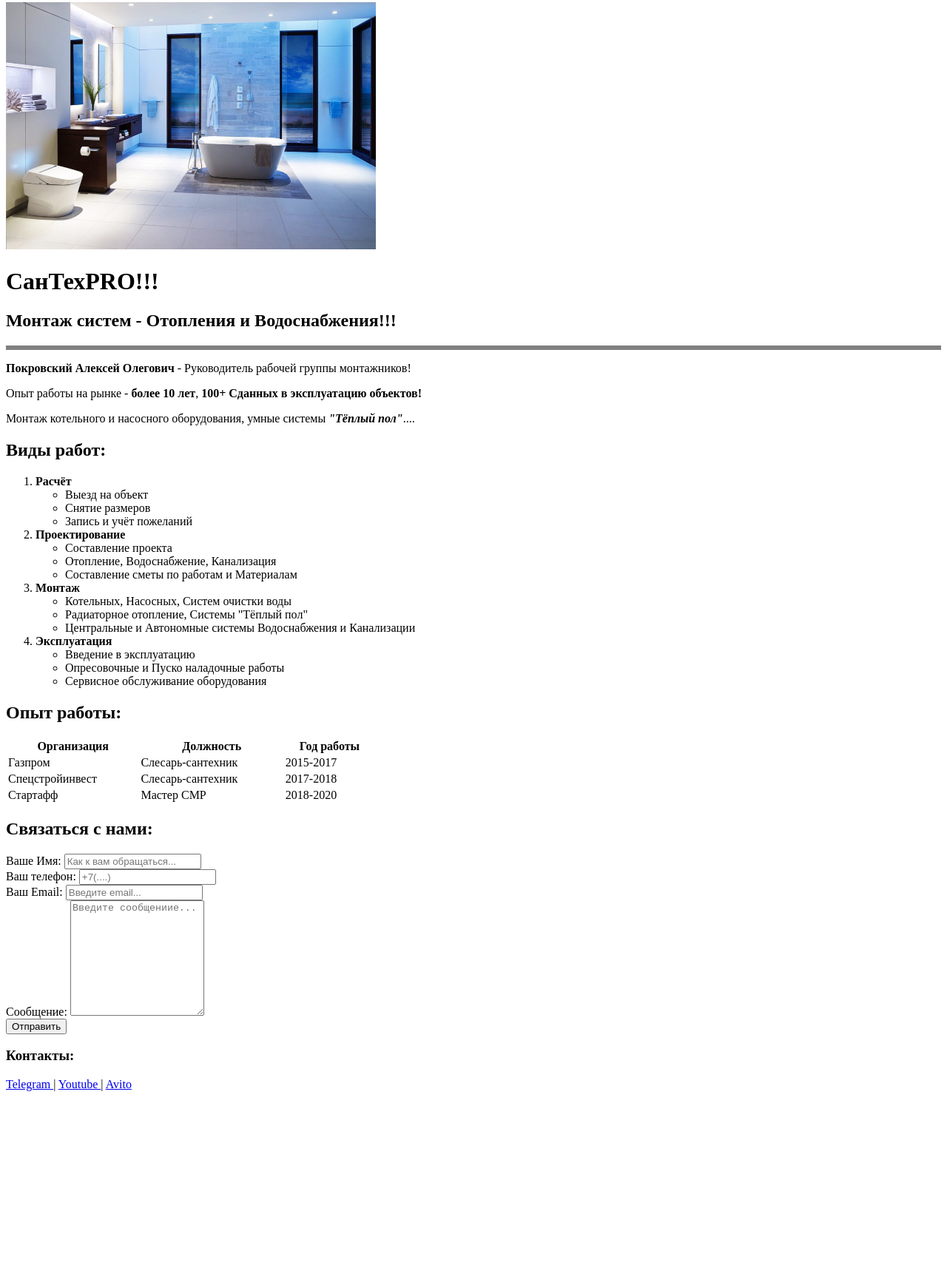
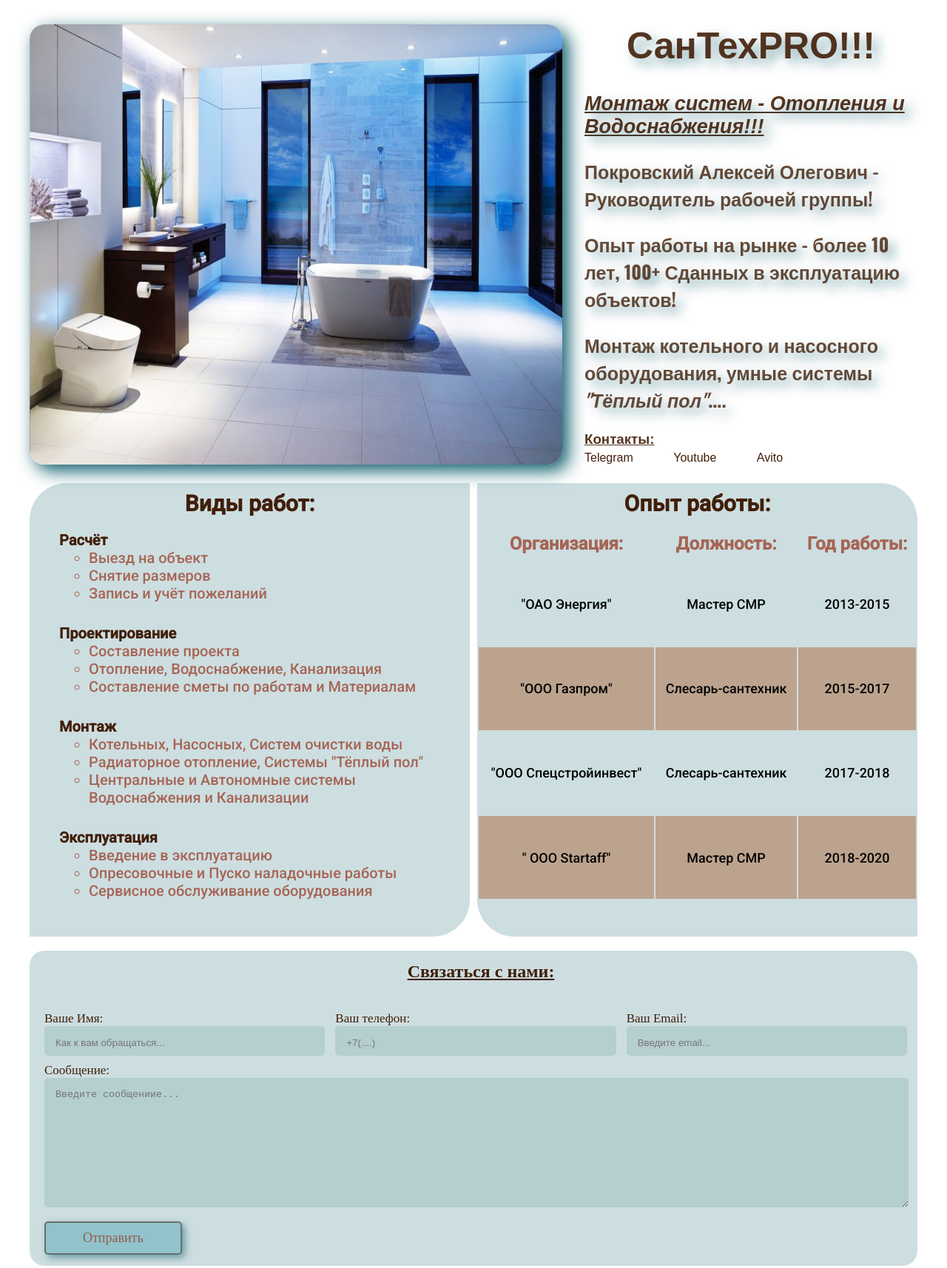
Before and after one commit to BogoMol-coder/-PRO, a plain HTML site: page index.html in a window 1280 px wide. Shown: the part 5-1719 px from the top of the page at 74% size. Before the commit the page ends 1488 px from the top, so only its background shows below. Drawn offline with nearby package versions, Linux system fonts and the light colour scheme; a web font is replaced by a local one.

Commit message:
Add files via upload

```diff
--- a/index.html
+++ b/index.html
@@ -8,25 +8,63 @@
     <meta name="deskription" content="Оказание услуг по проектированию, монтажу и эксплуатации
     систем отопления и водоснабжения">
       <title>СанТехPRO!</title>
+      <link rel="stylesheet" href="styles.css">
 
       </head>
 
     <body>
 
-      <img src="Avatar.jpg" alt="СанТехPRO" width="500">
+      <div class="container">
+
+
+      <header class="card header">
+
+        <img src="Avatar.jpg" class="avatar" alt="СанТехPRO">
+
+        <div class="info">
+
          <h1> СанТехPRO!!! </h1>
-        <h2> Монтаж систем - Отопления и Водоснабжения!!! </h2>
-        <hr  size="6" color="grey">
+
+         <h2>  Монтаж систем - Отопления и Водоснабжения!!! </h2>
+
+        <div class="card info-text">
+
       <p>
-        <strong>Покровский Алексей Олегович</strong> - Руководитель рабочей группы монтажников!</p>
+        <strong>Покровский Алексей Олегович</strong> - Руководитель рабочей группы!</p>
       <p>
           Опыт работы на рынке - <strong>более 10 лет</strong>, <strong> 100+ Сданных в эксплуатацию объектов! </strong> </p>
       <p>
           Монтаж котельного и насосного оборудования, умные системы <strong><em>"Тёплый пол"</em></strong>.... </p>
       <p>
+        </div>
+
+         <div class="contact">
+
+         <h3> Контакты: </h3>
+
+            <a href="https://web.telegram.org" target="_blank"> Telegram </a>
+
+            <a href="https://https://www.youtube.com/" target="_blank"> Youtube </a>
+
+            <a href="https://www.avito.ru" target="_blank"> Avito </a>
+
+            </div>
+
+
+        </div>
+
+      </header>
+
+        <!-- <hr  size="6" color="grey"> -->
+
+        <div class="info-text2">
+
+        <div class="card block2">
 
      <h2> Виды работ: </h2>
-    <ol>
+
+    <ul class="list">
+
       <li> <strong> Расчёт </strong>  <ul>
         <li>Выезд на объект</li>
         <li>Снятие размеров</li>
@@ -50,78 +88,98 @@
         <li> Опресовочные и Пуско наладочные работы </li>
         <li> Сервисное обслуживание оборудования </li>
           </ul></li>
-    </ol>
+    </ul>
+
+    </div>
+
+<div class="card block3">
+
+    <!-- <h2 class="bg-blue"> Опыт работы: </h2>
+        <table width="500" class="bg-green">-->
 
           <h2> Опыт работы: </h2>
-        <table width="500">
+
+      <table class="table">
+
           <thead>
             <tr>
-              <th> Организация </th>
-              <th> Должность </th>
-              <th> Год работы </th>
+              <th> Организация: </th>
+              <th> Должность: </th>
+              <th> Год работы: </th>
             </tr>
           </thead>
 
         <tbody>
+
           <tr>
-          <td>Газпром</td>
+          <td>"ОАО Энергия"</td>
+          <td>Мастер СМР</td>
+          <td>2013-2015</td>
+        </tr>
+
+          <tr>
+          <td>"ООО Газпром"</td>
           <td>Слесарь-сантехник</td>
           <td>2015-2017</td>
         </tr>
 
         <tr>
-          <td>Спецстройинвест</td>
+          <td>"ООО Спецстройинвест"</td>
           <td>Слесарь-сантехник</td>
           <td>2017-2018</td>
         </tr>
 
         <tr>
-          <td>Стартафф</td>
+          <td>" ООО Startaff"</td>
           <td>Мастер СМР</td>
           <td>2018-2020</td>
         </tr>
         </tbody>
         </table>
 
+      </div>
+
+    </div>
+
+    <div class="card block4">
+
+        <form class="form">
+
           <h2> Связаться с нами: </h2>
 
-    <form>
+          <div class="form-row">
 
-      <div>
+          <div class="form-group">
             <label for="text">Ваше Имя:</label>
             <input name="text" id="text" placeholder="Как к вам обращаться...">
           </div>
 
-      <div>
+          <div class="form-group">
             <label for="text1">Ваш телефон:</label>
             <input name="text" id="text1" placeholder="+7(....)">
           </div>
 
-      <div>
+          <div class="form-group">
           <label for="email">Ваш Email:</label>
           <input name="email" id="email" placeholder="Введите email...">
+
           </div>
 
-    <div>
+        </div>
+
+          <div class="form-group">
             <label for="messege">Сообщение:</label>
           <textarea id="messege" cols="20" rows="10" placeholder="Введите сообщениие..."></textarea>
           </div>
 
           <div>
-      <button type="submit">Отправить</button>
+            <button type="submit" class="btn">Отправить</button>
           </div>
 
           </form>
+      </div>
 
-    <h3> Контакты: </h3></p>
-
-    <a href="https://web.telegram.org" target="_blank"> Telegram </a>
-    |
-    <a href="https://https://www.youtube.com/" target="_blank"> Youtube </a>
-    |
-    <a href="https://www.avito.ru" target="_blank"> Avito </a>
-
-
+  </div>
 
 </body>
 </html>
--- /dev/null
+++ b/styles.css
@@ -0,0 +1,277 @@
+@import url('https://fonts.googleapis.com/css2?family=Oswald:wght@200..700&family=Playwrite+DK+Loopet:wght@100..400&family=Roboto:ital,wght@0,500;1,500&display=swap');
+
+
+    a {
+        color: rgb(65, 31, 9);
+        text-decoration: none;
+    }
+
+    a:hover {
+        text-decoration: underline;
+    }
+
+    a:active {
+        color: rgb(50, 104, 104);
+    }
+
+    a:visited {
+        color: blueviolet;
+    }
+
+    .btn {
+        margin-bottom: 15px;
+        margin-top: 15px;
+        font-size: large;
+        box-shadow: 4px 4px 10px rgba(6, 89, 104, 0.5);
+        background: rgba(86, 168, 183,0.5);
+        padding: 10px 50px;
+        color: rgba(150, 50, 25, 0.7);
+        border: 2px solid rgba(65, 31, 9, 0.5);
+        font-family: inherit;
+        cursor: pointer;
+        border-radius: 5px;
+}
+
+.btn:hover {
+    opacity: 0.8;
+    color: black;
+}
+
+
+                .container {
+                    max-width: 1200px;
+                    margin: auto;
+                    padding-top: 30px;
+                }
+
+                .avatar {
+                    display: block;
+                    width: 60%;
+                    border-radius: 20px;
+                    box-shadow: 8px 8px 25px rgba(6, 89, 104, 1);
+
+                }
+
+                .header {
+                    font-family:  "Tagesschrift", sans-serif ;
+                    /* text-decoration: underline; */
+                    /* font-style: italic; */
+                    text-align: left;
+                    margin-bottom: 25px;
+                    /* border-top-left-radius: 50px ; */
+                    /* border-bottom-right-radius: 50px; */
+                    /* background: #a3a8a9; */
+                    color: rgba(65, 31, 9, 0.9);
+                    display: flex;
+                }
+
+                .contact a {
+                    width: 100%;
+                    padding-right: 50px;
+                }
+
+                .contact h3 {
+                    margin-top: 0;
+                    margin-bottom: 5px;
+                    text-decoration: underline;
+                }
+
+                .info {
+                    margin-left: 30px;
+                    margin-top: 0;
+                }
+
+                .info h1 {
+                    margin-top: 0;
+                    /* text-decoration: underline; */
+                    text-align: center;
+                    font-size: 50px;
+                    text-shadow: 8px 8px 15px rgba(6, 89, 104, 0.5);
+                }
+
+                .info h2 {
+                    font-style: italic;
+                    text-decoration: underline;
+                    font-size: 27px;
+                    text-shadow: 8px 8px 15px rgba(6, 89, 104, 0.5);
+                }
+
+                .info-text {
+                    font-family: "Oswald", sans-serif;
+                    font-size: 25px;
+                    font-weight: 700;
+                    /* text-decoration: underline; */
+                    text-align: left;
+                    padding: 0;
+                    margin: 0;
+                    /* border-radius: 15px; */
+                    /* background: rgba(6, 89, 104, 0.2);  */
+                    color: rgba(65, 31, 9, 0.8);
+                    text-shadow: 8px 8px 15px rgba(6, 89, 104, 0.5);
+
+                }
+
+                @media (max-width: 1200px) {
+                    .header {
+                    display: block;
+                    width: 100%;
+                    text-align: center;
+                    }
+
+                    .info-text {
+                        text-align: center;
+                    }
+
+                    .info {
+                        margin-top: 30px;
+                    }
+
+                    .avatar {
+                        margin: 20px;
+                        width: 100%;
+                    }
+                }
+
+
+
+
+                .info-text2 {
+                    display: flex;
+                }
+
+
+                .block2 {
+                    width: 50%;
+                    margin-right: 10px;
+                    font-family: "Roboto", sans-serif;
+                    font-size: 20px;
+                    background: rgba(6, 89, 104, 0.2);
+                    border-top-left-radius: 50px ;
+                    border-bottom-right-radius: 50px;
+                    padding: 0;
+
+                }
+
+                .block2 .list {
+                    list-style: none;
+                }
+
+                .list ul {
+                    padding-bottom: 30px;
+                    color: rgba(150, 50, 25, 0.7);
+                }
+
+                .list li strong {
+                    color: rgb(65, 31, 9);
+                }
+
+                .block2 h2 {
+                    text-align: center;
+                    color: rgb(65, 31, 9);
+                    margin: 0;
+                    padding-top: 10px;
+
+                }
+
+                .block3 {
+                    width: 50%;
+                    padding-bottom: 25px;
+                    font-family: "Roboto", sans-serif;
+                    font-size: 20px;
+                    /* font-size: large; */
+                    text-align: center;
+                    background: rgba(6, 89, 104, 0.2);
+                    /* border-radius: 20px; */
+                    border-top-right-radius: 50px ;
+                    border-bottom-left-radius: 50px;
+                }
+
+                .block3 h2 {
+                    margin: 0;
+                    text-align: center;
+                    padding-top: 10px;
+                    padding-bottom: 20px;
+                    color: rgb(65, 31, 9);
+                }
+
+                .table {
+                    width: 100%;
+                    height: 85%;
+                    font-size: large;
+                }
+
+                .table th {
+                    color: rgba(150, 50, 25, 0.7);
+                    padding-bottom: 10px;
+                    font-size: x-large;
+                }
+
+                .table tr:nth-child(even) {
+                    background: rgba(171, 107, 61, 0.5);
+                }
+
+                .block4 {
+                    /* width: 60%; */
+                    background: rgba(6, 89, 104, 0.2);
+                    border-radius: 20px;
+                }
+
+                .form {
+                    width: auto;
+                    padding-left: 20px;
+                }
+
+
+                .form h2 {
+                    padding-top: 15px;
+                    padding-bottom: 20px;
+                    text-decoration: underline;
+                    text-align: center;
+                    color: rgb(65, 31, 9);
+                }
+
+                .form-row {
+                    display: flex;
+                }
+
+                .form-row .form-group {
+                    /* display: inline-block; */
+                    width: 35%;
+                    margin-bottom: 10px;
+                    padding-right: 10px;
+
+                }
+
+
+
+                .form-group label {
+                    /* display: block; */
+                    font-size: 17px;
+                    color: rgb(65, 31, 9);
+                }
+
+                .form-group input,
+                .form-group textarea {
+                    width: 99%;
+                    box-sizing: border-box;
+                    border: none;
+                    border-radius: 5px;
+                    background: rgba(84, 139, 142, 0.2);
+                    color: black;
+                    padding: 15px 15px 10px;
+                    outline: none;
+
+                }
+
+                .form-group textarea {
+                    margin: none;
+                }
+
+
+             /* .bg-green{
+                    background: rgba(6, 89, 104, 0.2);
+                } */
+
+                /* .bg-blue {
+                    background: #77d3d4;
+                } */
```
Lines whose indentation alone changed are shown as unchanged.
